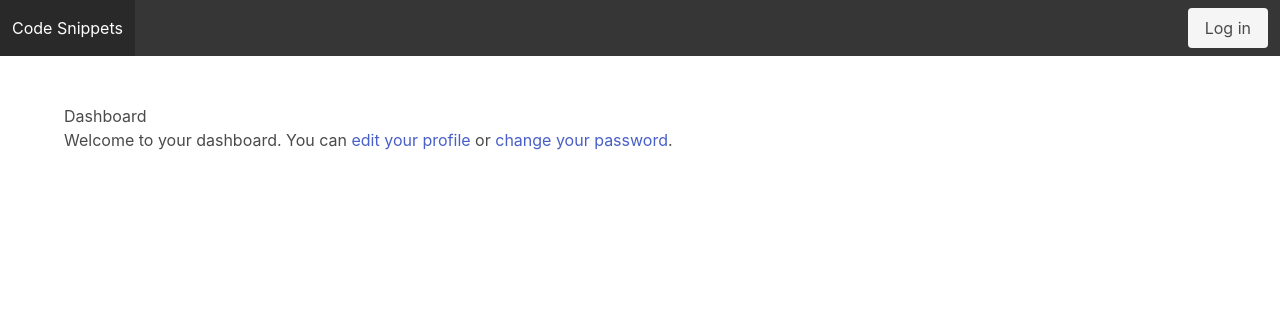
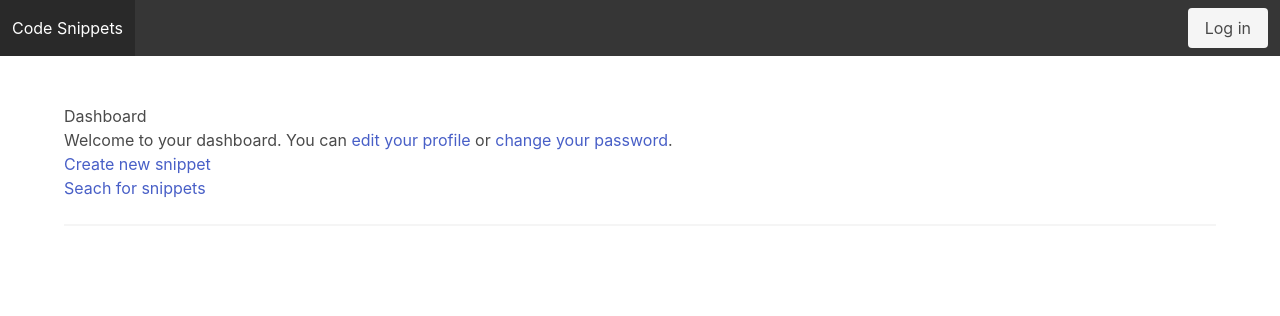
Before and after one commit to raj3k/code_snip, a Django app: template account/templates/account/dashboard.html in a window 1280 px wide. Shown: the top 316 px of the page. Run offline with Django 3.2, Linux system fonts and the light colour scheme; the template is opened without the code that fills it, so the values that code supplies are empty; some libraries are stand-ins or nearby versions.

Commit message:
added snippet list created by user and a tags to create and search

```diff
--- a/account/templates/account/dashboard.html
+++ b/account/templates/account/dashboard.html
@@ -1,8 +1,49 @@
 {% extends 'base.html' %}
+{% load pygmentize %}
+{% block pygments_css %}<style>{% pygments_css %}</style>{% endblock %}
 {% block title %}Dashboard{% endblock %}
 {% block content %}
     <h1>Dashboard</h1>
     <p>
         Welcome to your dashboard. You can <a href="{% url "edit" %}">edit your profile</a> or <a href="{% url "password_change" %}">change your password</a>.
     </p>
+    <p>
+        <a href="{% url 'snippets:create' %}">Create new snippet</a>
+    <p>
+        <a href="{% url 'snippets:search' %}">Seach for snippets</a>
+    </p>
+    <hr>
+    {% if snippets %}
+        <h2>Snippets created by me</h2>
+        <div id="snippet-list">
+            {% include "snippets/snippet/list_snippets.html" %}
+        </div>
+    {% endif %}
 {% endblock %}
+{% block domready %}
+    var page = 1;
+    var emptyPage = false;
+    var blockRequest = false;
+    window.addEventListener('scroll', function(e) {
+        var margin = document.body.clientHeight - window.innerHeight - 200;
+        if(window.pageYOffset > margin && !emptyPage && !blockRequest) {
+            blockRequest = true;
+            page += 1;
+            fetch('?snippets_only=1&page=' + page)
+            .then(response => response.text())
+            .then(html => {
+                if (html === '') {
+                    emptyPage = true;
+                }
+                else {
+                    var snippetList = document.getElementById('snippet-list');
+                    snippetList.insertAdjacentHTML('beforeEnd', html);
+                    blockRequest = false;
+                }
+            })
+        }
+    });
+    // Launch scroll event
+    const scrollEvent = new Event('scroll');
+    window.dispatchEvent(scrollEvent);
+{% endblock %}
```
